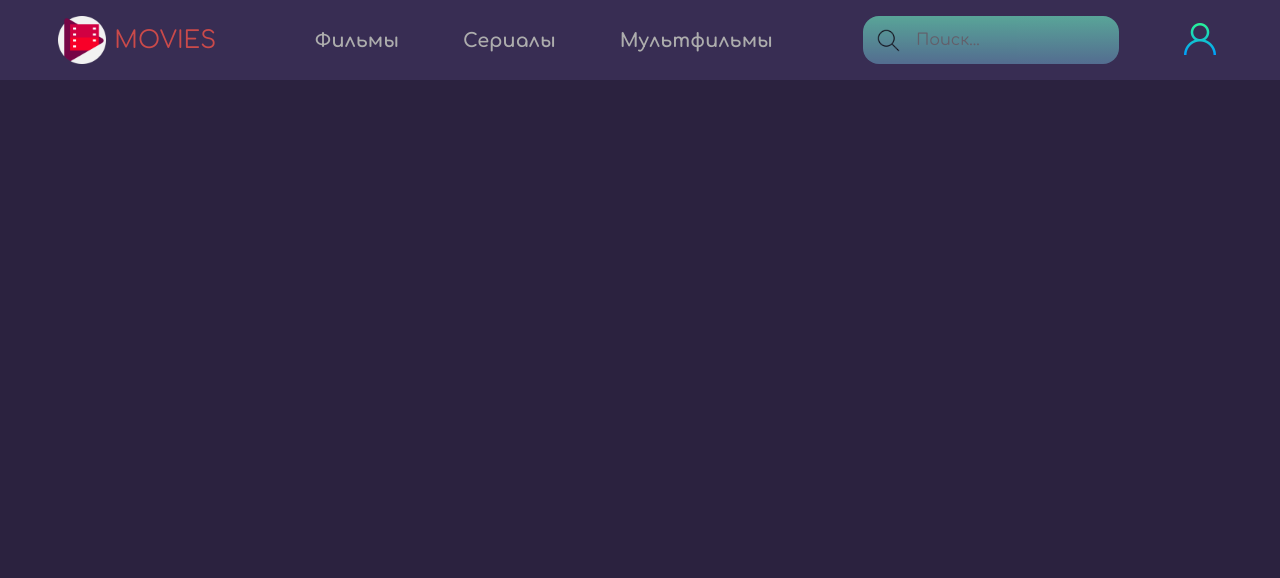
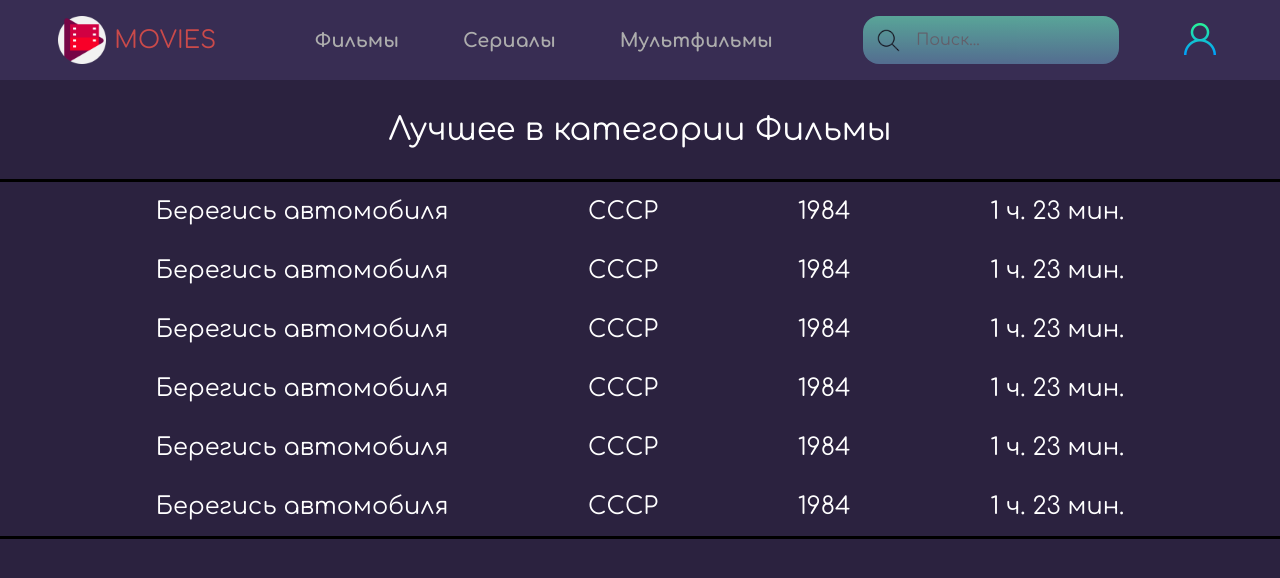
Before and after one commit to Evgenii-Buslaev/MoviesFinderAppReact, a React (Create React App) app: page /films in a window 1280 px wide. Shown: the top 578 px of the page. Built offline with nearby package versions, Linux system fonts and the light colour scheme.

Commit message:
Created category list, added routes

```diff
--- a/src/components/App/App.js
+++ b/src/components/App/App.js
@@ -6,6 +6,7 @@ import "../../css/page.css";
 import "../../css/reset.css";
 
 import Home from "../Home/Home";
+import CategoryList from "../CategoryList/CategoryList";
 import Profile from "../Profile/Profile";
 
 import NavBar from "../NavBar/NavBar";
@@ -31,12 +32,19 @@ function App() {
 
     return () => window.removeEventListener("resize", handleResize);
   }, []);
+
   return (
     <div className="App">
       {navigation}
       <Routes>
         <Route path="/" element={<Home width={width} />} />
         <Route path="/profile" element={<Profile name="Евгений" />} />
+        <Route path="/films" element={<CategoryList category="Фильмы" />} />
+        <Route path="/series" element={<CategoryList category="Сериалы" />} />
+        <Route
+          path="/cartoons"
+          element={<CategoryList category="Мультфильмы" />}
+        />
       </Routes>
     </div>
   );
--- /dev/null
+++ b/src/components/CategoryList/CategoryList.jsx
@@ -0,0 +1,51 @@
+import InlineList from "../InlineList/InlineList";
+import InlineListItem from "../InlineListItem/InlineListItem";
+import styles from "./CategoryList.module.css";
+
+function CategoryList({ category }) {
+  return (
+    <div className={styles.list}>
+      <h1>Лучшее в категории {category}</h1>
+      <InlineList>
+        <InlineListItem
+          name="Берегись автомобиля"
+          country="СССР"
+          year={1984}
+          duration="1 ч. 23 мин."
+        />
+        <InlineListItem
+          name="Берегись автомобиля"
+          country="СССР"
+          year={1984}
+          duration="1 ч. 23 мин."
+        />
+        <InlineListItem
+          name="Берегись автомобиля"
+          country="СССР"
+          year={1984}
+          duration="1 ч. 23 мин."
+        />
+        <InlineListItem
+          name="Берегись автомобиля"
+          country="СССР"
+          year={1984}
+          duration="1 ч. 23 мин."
+        />
+        <InlineListItem
+          name="Берегись автомобиля"
+          country="СССР"
+          year={1984}
+          duration="1 ч. 23 мин."
+        />
+        <InlineListItem
+          name="Берегись автомобиля"
+          country="СССР"
+          year={1984}
+          duration="1 ч. 23 мин."
+        />
+      </InlineList>
+    </div>
+  );
+}
+
+export default CategoryList;
--- /dev/null
+++ b/src/components/CategoryList/CategoryList.module.css
@@ -0,0 +1,14 @@
+.list {
+  width: 100vw;
+  height: auto;
+  margin: 2rem auto;
+  display: flex;
+  flex-direction: column;
+  justify-content: center;
+  align-items: center;
+}
+
+.list h1,
+h2 {
+  color: white;
+}
--- a/src/components/NavBar/NavBar.jsx
+++ b/src/components/NavBar/NavBar.jsx
@@ -13,9 +13,15 @@ function NavBar() {
         <LogoItem />
       </RouterLink>
       <div className={styles.categories}>
-        <button className={styles.navBtn}>Фильмы</button>
-        <button className={styles.navBtn}>Сериалы</button>
-        <button className={styles.navBtn}>Мультфильмы</button>
+        <RouterLink path="/films">
+          <button className={styles.navBtn}>Фильмы</button>
+        </RouterLink>
+        <RouterLink path="/series">
+          <button className={styles.navBtn}>Сериалы</button>
+        </RouterLink>
+        <RouterLink path="/cartoons">
+          <button className={styles.navBtn}>Мультфильмы</button>
+        </RouterLink>
       </div>
       <SearchBar />
       <RouterLink path="/profile">
```
